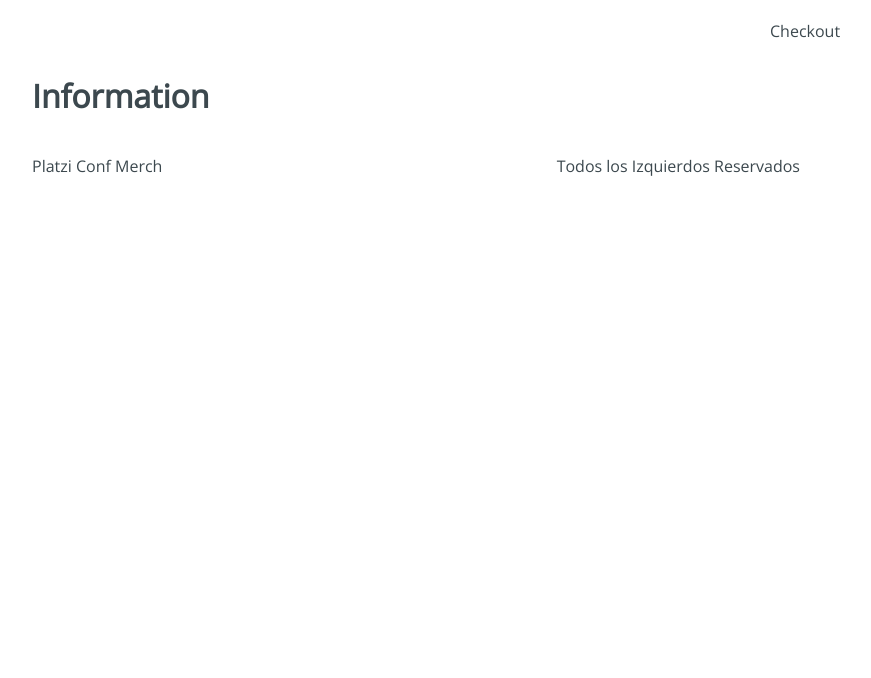
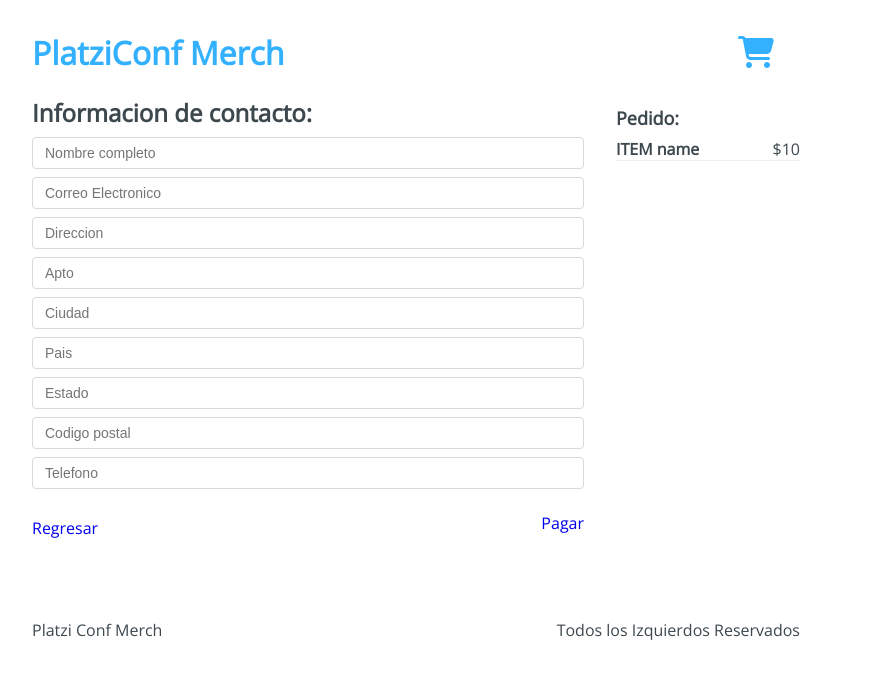
Before and after one commit to maticamisay/platzi-conf-merch, a React app: page /checkout/information in a window 1280 px wide. Shown: the top 678 px of the page, without its empty margins (224-1095 px from the left). Built offline with nearby package versions, Linux system fonts and the light colour scheme.

Commit message:
Integración de react hooks

```diff
--- a/public/index.html
+++ b/public/index.html
@@ -4,7 +4,8 @@
     <meta charset="UTF-8">
     <meta http-equiv="X-UA-Compatible" content="IE=edge">
     <meta name="viewport" content="width=device-width, initial-scale=1.0">
-    <title>Document</title>
+    <title>Platzi Conf Merch</title>
+    <script src="https://kit.fontawesome.com/473d269aa9.js" crossorigin="anonymous"></script>
 </head>
 <body>
     <div id="app"></div>
--- a/src/Components/Header.jsx
+++ b/src/Components/Header.jsx
@@ -1,12 +1,17 @@
 import React from 'react'
+import { Link } from 'react-router-dom'
 import '../Styles/Components/Header.css'
 
 function Header() {
     return (
         <div className="Header">
-            <h1 className="Header-title"></h1>
+            <h1 className="Header-title">
+                <Link to="/">PlatziConf Merch</Link>
+            </h1>
             <div className="Header-checkout">
-                Checkout
+                <Link to="/checkout">
+                    <i className="fas fa-shopping-cart fa-2x" />
+                </Link>
             </div>
         </div >
     )
--- a/src/Containers/Checkout.jsx
+++ b/src/Containers/Checkout.jsx
@@ -1,10 +1,29 @@
 import React from 'react'
+import {Link} from 'react-router-dom'
+import '../Styles/Components/Checkout.css'
 
 function Checkout() {
     return (
-        <h1>
-           Checkout
-        </h1>
+        <div className="Checkout">
+            <div className="Checkout-content">
+                <h3>Lista de Pedidos:</h3>
+                <div className="Checkout-item">
+                    <div className="Checkout-element">
+                        <h4>ITEM name</h4>
+                        <span>$10</span>
+                    </div>
+                    <button>
+                        <i className="fas fa-trash-alt fa-lg"></i>
+                    </button>
+                </div>
+            </div>
+            <div className="Checkout-sidebar">
+                <h3>Precio total: $10</h3>
+                <Link to="/checkout/information">
+                    <button type="button">Continuar pedido</button>
+                </Link>
+            </div>
+        </div>
     )
 }
 
--- a/src/Containers/Information.jsx
+++ b/src/Containers/Information.jsx
@@ -1,10 +1,46 @@
 import React from 'react'
+import { Link } from 'react-router-dom'
+import '../Styles/Components/Information.css'
 
 function Information() {
     return (
-        <h1>
-           Information
-        </h1>
+        <div className="Information">
+            <div className="Infortmation-content">
+                <div className="Information-head">
+                    <h2>Informacion de contacto:</h2>
+                </div>
+                <div className="Information-form">
+                    <form action="">
+                        <input type="text" placeholder="Nombre completo" name="name" />
+                        <input type="text" placeholder="Correo Electronico" name="email" />
+                        <input type="text" placeholder="Direccion" name="address" />
+                        <input type="text" placeholder="Apto" name="apto" />
+                        <input type="text" placeholder="Ciudad" name="city" />
+                        <input type="text" placeholder="Pais" name="country" />
+                        <input type="text" placeholder="Estado" name="state" />
+                        <input type="text" placeholder="Codigo postal" name="cp" />
+                        <input type="text" placeholder="Telefono" name="phone" />
+                    </form>
+                </div>
+                <div className="Information-buttons">
+                    <div className="Information-back">
+                        <Link to="/checkout">Regresar</Link>
+                    </div>
+                    <div className="Information-next">
+                        <Link to="/checkout/payment">Pagar</Link>
+                    </div>
+                </div>
+            </div>
+            <div className="Information-sidebar">
+                <h3>Pedido:</h3>
+                <div className="Information-item">
+                    <div className="Information-element">
+                        <h4>ITEM name</h4>
+                        <span>$10</span>
+                    </div>
+                </div>
+            </div>
+        </div>
     )
 }
 
--- a/src/Containers/Payment.jsx
+++ b/src/Containers/Payment.jsx
@@ -1,10 +1,17 @@
 import React from 'react'
+import '../Styles/Components/Payment.css'
 
 function Payment() {
     return (
-        <h1>
-           Payment
-        </h1>
+        <div className="Payment">
+            <div className="Paymen-content">
+                <h3>Resumen del pedido</h3>
+                <div className="Payment-button">
+                    Boton de pago con paypal
+                </div>
+            </div>
+            <div>Sidebar</div>
+        </div>
     )
 }
 
--- a/src/Containers/Success.jsx
+++ b/src/Containers/Success.jsx
@@ -1,10 +1,17 @@
 import React from 'react'
+import '../Styles/Components/Success.css'
 
 function Success() {
     return (
-        <h1>
-           Success
-        </h1>
+        <div className="Success">
+            <div className="Success-content">
+                <h2>Juan, gracias por tu compra</h2>
+                <span>Tu pedido llegará en 3 días a tu dirección:</span>
+                <div className="Success-map">
+                    Google maps
+                </div>
+            </div>
+        </div>
     )
 }
 
--- /dev/null
+++ b/src/Context/AppContext.js
@@ -0,0 +1,5 @@
+import { createContext } from 'react'
+
+const AppContext = createContext({});
+
+export default AppContext
--- /dev/null
+++ b/src/Hooks/useInitialState.js
@@ -0,0 +1,28 @@
+import React, { useState } from 'react'
+import initialState from '../initialState'
+
+function useInitialState() {
+    const [carrito, setCarrito] = useState(initialState);
+
+    const addToCart = payload => {
+        setCarrito({
+            ...carrito,
+            cart:[...carrito.cart, payload]
+        })
+    }
+
+    const removeFromCart = payload => {
+        setCarrito({
+            ...carrito,
+            cart: carrito.cart.filter(items=>items.id !== payload.id)
+        })
+    }
+
+    return {
+        addToCart,
+        removeFromCart,
+        carrito,
+    }
+}
+
+export default useInitialState
--- a/src/Styles/Components/Header.css
+++ b/src/Styles/Components/Header.css
@@ -8,7 +8,7 @@
   align-items: center;
   justify-items: center;
   width: 30px;
-  margin: 0 0 0 0.5em;
+  margin: 0 2rem 0 0.5em;
 }
 .Header-alert {
   color: #33b13a;
--- a/src/routes/App.jsx
+++ b/src/routes/App.jsx
@@ -1,5 +1,5 @@
 import React from 'react'
-import {BrowserRouter, Switch, Route} from 'react-router-dom'
+import { BrowserRouter, Switch, Route } from 'react-router-dom'
 
 import Layout from '../Components/Layout'
 
@@ -9,9 +9,13 @@
 import Payment from '../Containers/Payment'
 import Success from '../Containers/Success'
 import NotFound from '../Containers/NotFound'
+import AppContext from '../Context/AppContext'
+import useInitialState from '../Hooks/useInitialState'
 
 function App() {
+    const initialState = useInitialState();
     return (
+        <AppContext.Provider value={ initialState }>
             <BrowserRouter>
                 <Layout>
                     <Switch>
@@ -24,6 +28,7 @@
                     </Switch>
                 </Layout>
             </BrowserRouter>
+        </AppContext.Provider>
     )
 }
 
```
Lines whose indentation alone changed are shown as unchanged.
